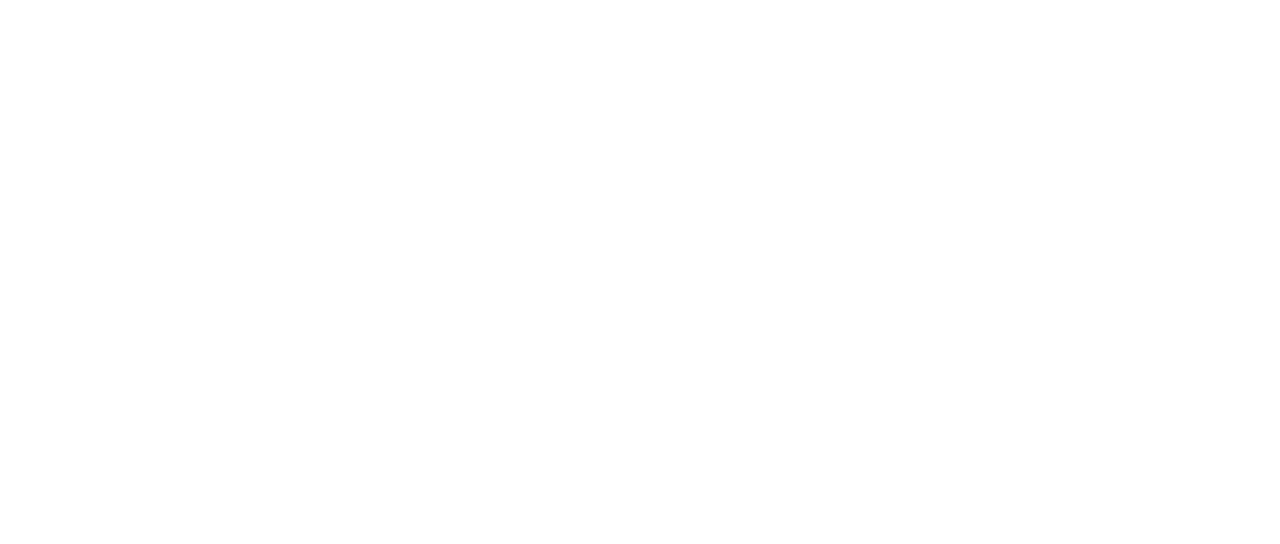
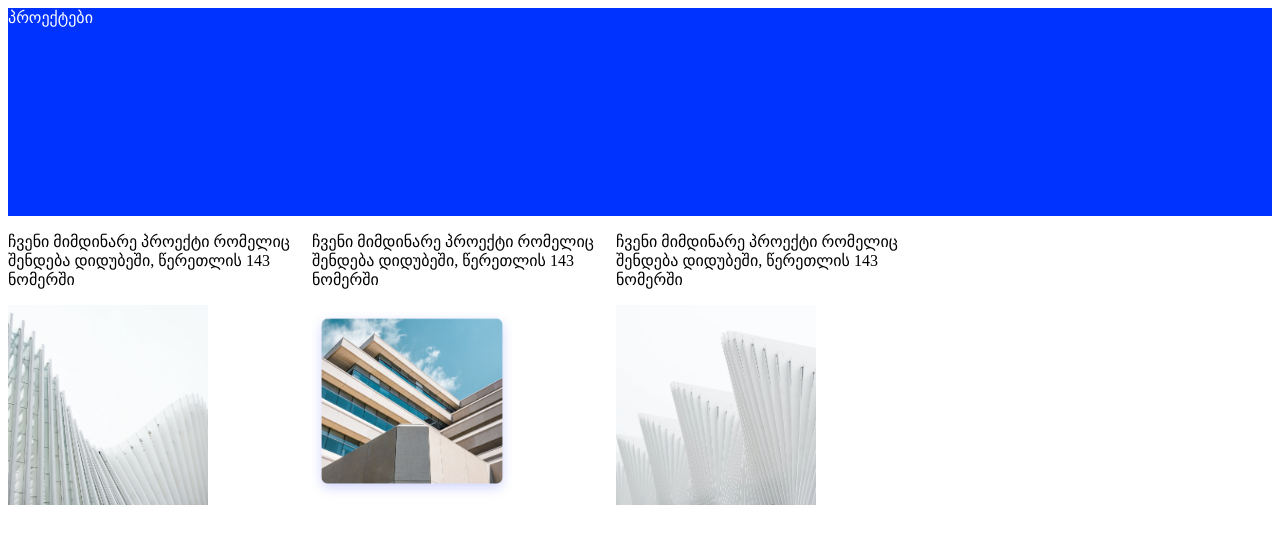
Before and after one commit to Natia-M/lesson6-, a plain HTML site: page index.html in a window 1280 px wide. Drawn offline with Linux system fonts and the light colour scheme.

Commit message:
added header and section

```diff
--- a/index.html
+++ b/index.html
@@ -4,6 +4,31 @@
     <meta charset="UTF-8" />
     <meta name="viewport" content="width=device-width, initial-scale=1.0" />
     <title>lesson6</title>
+    <link rel="stylesheet" href="styles/styles.css" />
   </head>
-  <body></body>
+  <body>
+    <header>
+      <a href="index.html">პროექტები</a>
+    </header>
+    <section>
+      <div class="first-window">
+        <p>
+          ჩვენი მიმდინარე პროექტი რომელიც შენდება დიდუბეში, წერეთლის 143 ნომერში
+        </p>
+        <img src="images/image1.png" alt="building" />
+      </div>
+      <div class="second-window">
+        <p>
+          ჩვენი მიმდინარე პროექტი რომელიც შენდება დიდუბეში, წერეთლის 143 ნომერში
+        </p>
+        <img src="images/image2.png" alt="building" />
+      </div>
+      <div class="third-window">
+        <p>
+          ჩვენი მიმდინარე პროექტი რომელიც შენდება დიდუბეში, წერეთლის 143 ნომერში
+        </p>
+        <img src="images/image3.png" alt="building" />
+      </div>
+    </section>
+  </body>
 </html>
--- /dev/null
+++ b/styles/styles.css
@@ -0,0 +1,26 @@
+/*general styles*/
+div {
+  width: 300px;
+  display: inline-block;
+}
+img {
+  max-width: 463px;
+  width: 200px;
+  height: 200px;
+  object-fit: cover;
+}
+
+/*header styles*/
+header {
+  background: #0033ff;
+  height: 208px;
+}
+a {
+  color: white;
+  text-decoration-line: none;
+}
+/*article styles*/
+
+.first-window p {
+  background-color: white;
+}
```
Also changed, not shown: images/image1.png (renamed from images/Rectangle 18.png), images/image2.png (renamed from images/Rectangle 19@2x.png), images/image3.png (renamed from images/Rectangle 20.png), styles.css (deleted), 1 other file.
